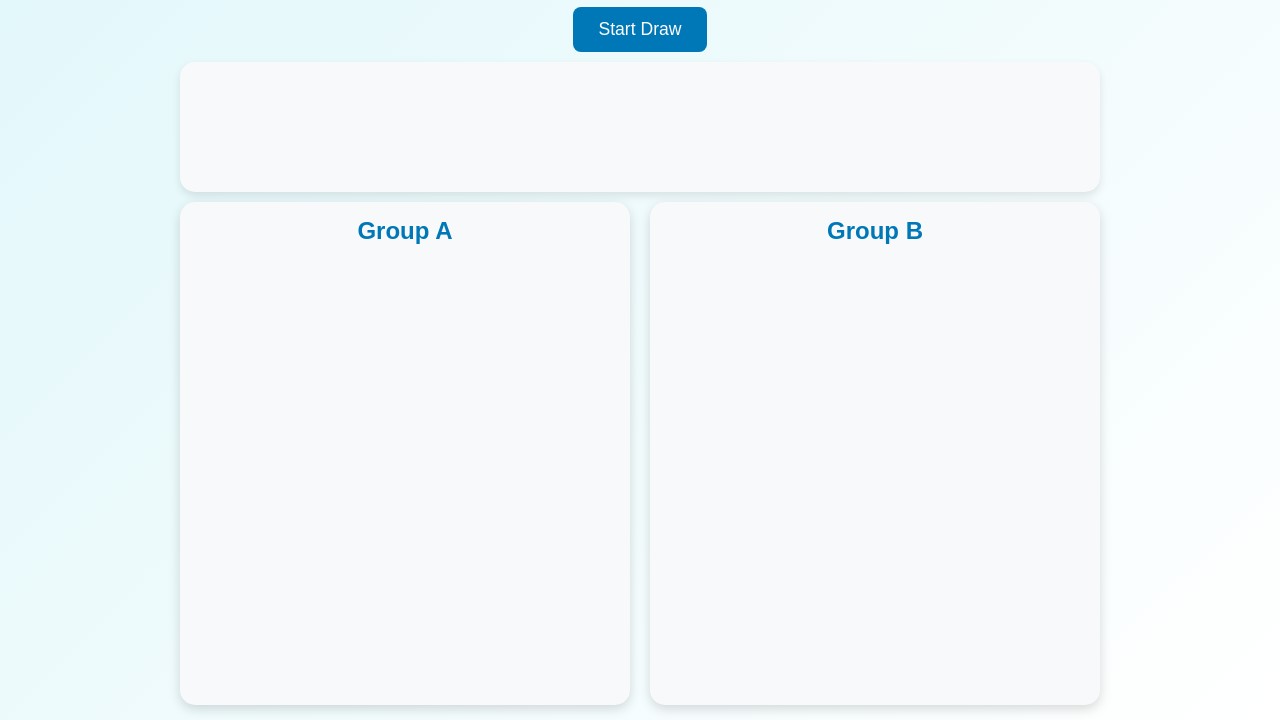
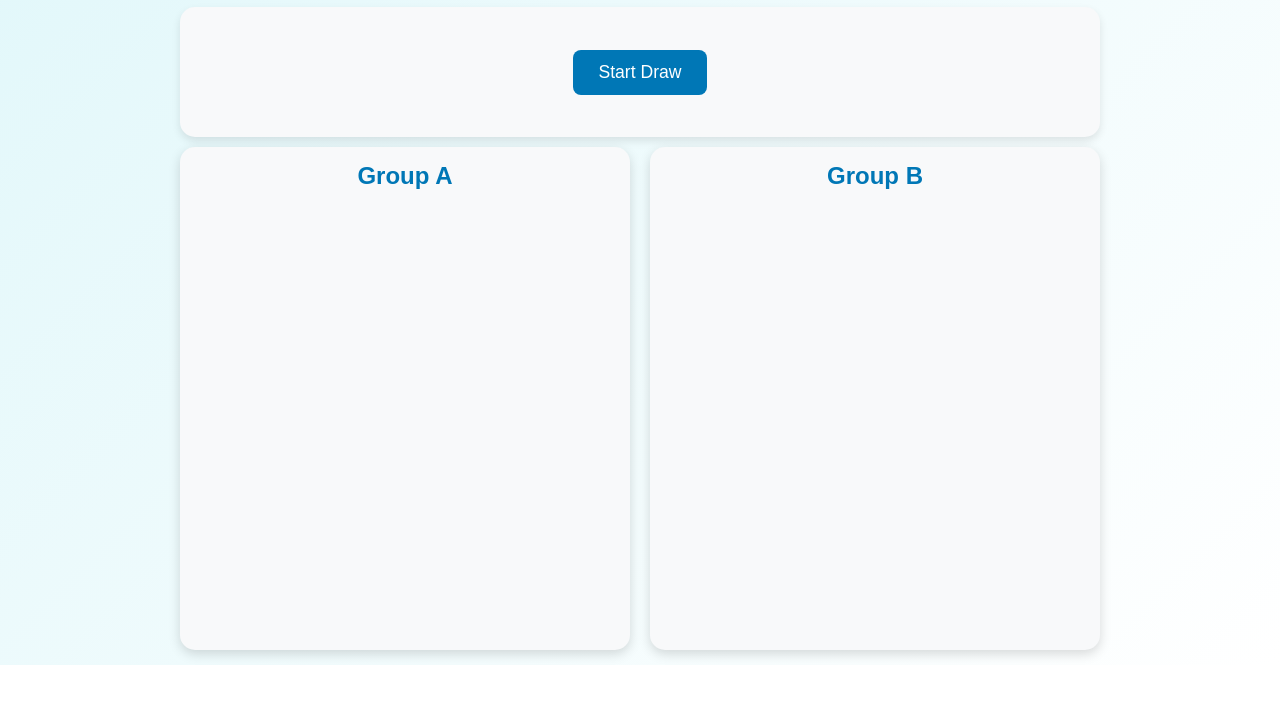
Before and after one commit to MohamedRamadanPashaa/Drawing-of-Egypt-Open-MLC-2025, a plain HTML site: page index.html in a window 1280 px wide. Shown: the part 189-909 px from the top of the page. After the commit the page ends 854 px from the top, so only its background shows below. Drawn offline with Linux system fonts and the light colour scheme.

Commit message:
first commit

```diff
--- a/index.html
+++ b/index.html
@@ -11,9 +11,10 @@
       <!-- Tournament Logo -->
       <img src="./LOGO.png" alt="Egypt Open MLC 2025" class="logo" />
       <h1>2025 Egypt Open MLC</h1>
-      <button onclick="startDraw()">Start Draw</button>
 
-      <div id="output"></div>
+      <div id="output">
+        <button onclick="startDraw()">Start Draw</button>
+      </div>
 
       <div class="groups">
         <div class="group">
```
